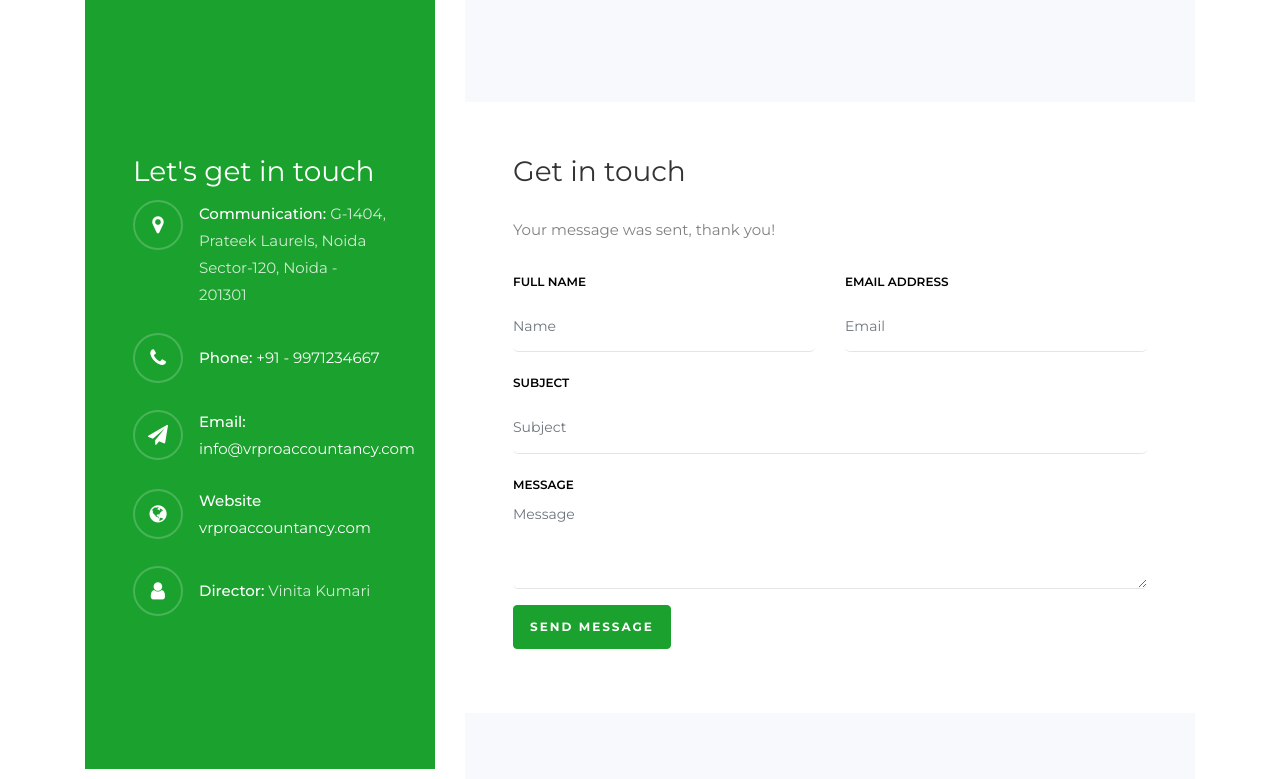
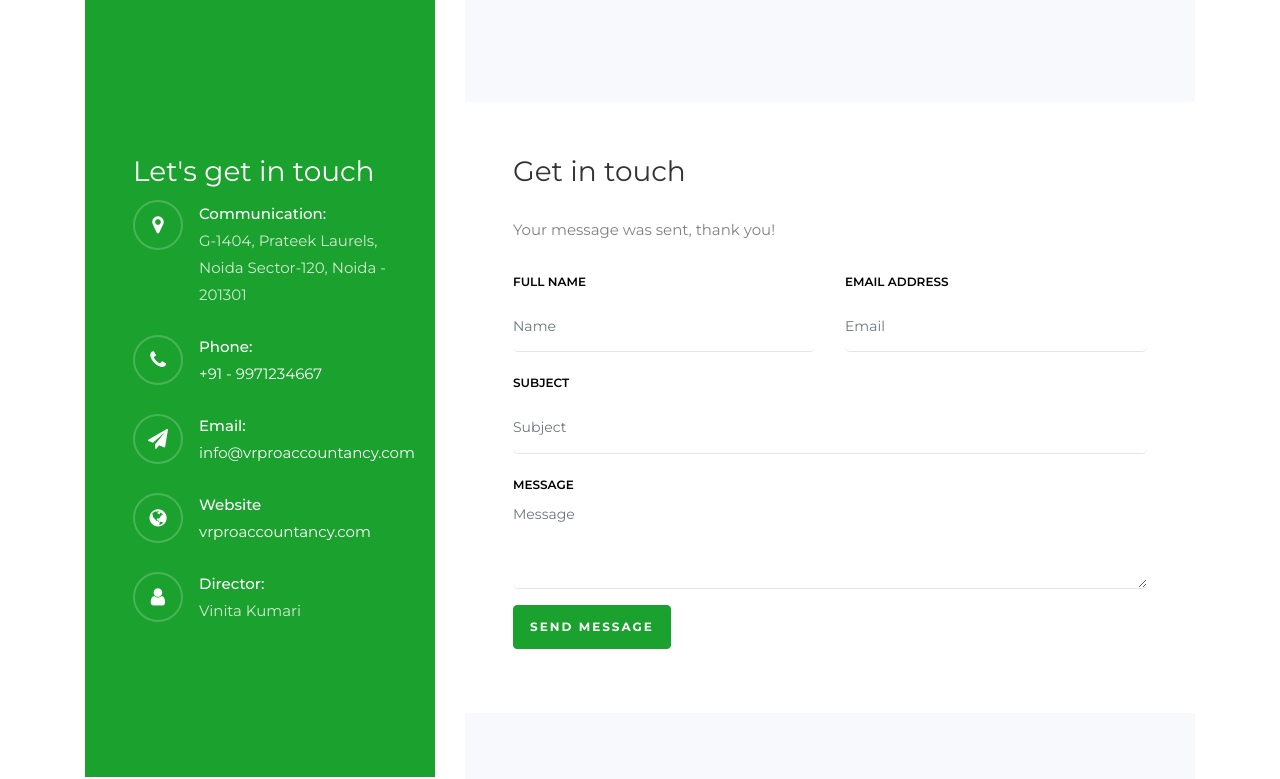
Before and after one commit to Yuvraj0208/lol, a website: page contact.html in a window 1280 px wide. Shown: the part 542-1321 px from the top of the page. Drawn offline with nearby package versions, Linux system fonts and the light colour scheme.

Commit message:
contact updated

```diff
--- a/contact.html
+++ b/contact.html
@@ -93,7 +93,7 @@
 					<span class="fa fa-map-marker"></span>
 				  </div>
 				  <div class="text pl-3">
-					<p><span>Communication:</span> G-1404, Prateek Laurels, Noida Sector-120, Noida - 201301</p>
+					<p><span>Communication:</span><br> G-1404, Prateek Laurels, Noida Sector-120, Noida - 201301</p>
 				  </div>
 				</div>
 				<div class="dbox w-100 d-flex align-items-center">
@@ -101,7 +101,7 @@
 					<span class="fa fa-phone"></span>
 				  </div>
 				  <div class="text pl-3">
-					<p><span>Phone:</span> <a href="tel://1234567920">+91 - 9971234667</a></p>
+					<p><span>Phone:</span> <a href="tel://1234567920"><br>+91 - 9971234667</a></p>
 				  </div>
 				</div>
 				<div class="dbox w-100 d-flex align-items-center">
@@ -125,7 +125,7 @@
 					<span class="fa fa-user"></span>
 				  </div>
 				  <div class="text pl-3">
-					<p><span>Director:</span> Vinita Kumari</p>
+					<p><span>Director:</span><br> Vinita Kumari</p>
 				  </div>
 				</div>
 			  </div>
```
